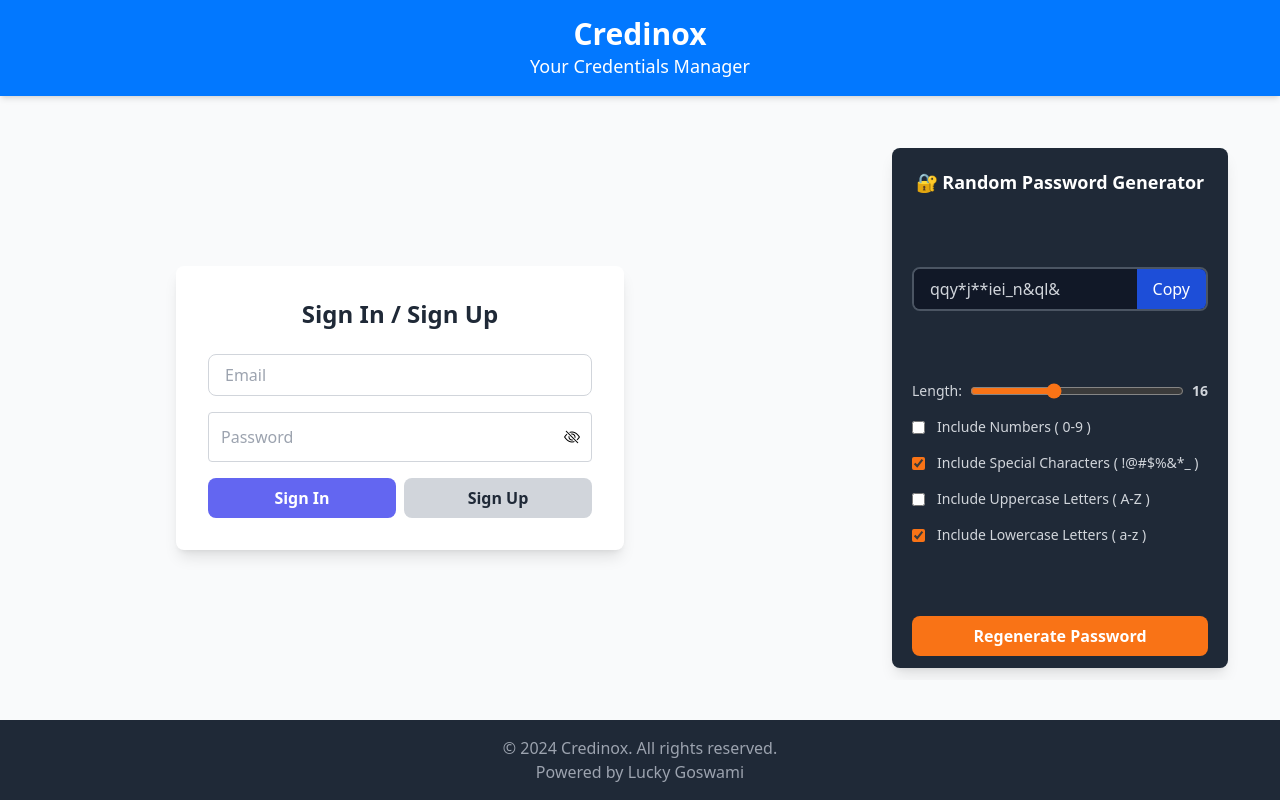
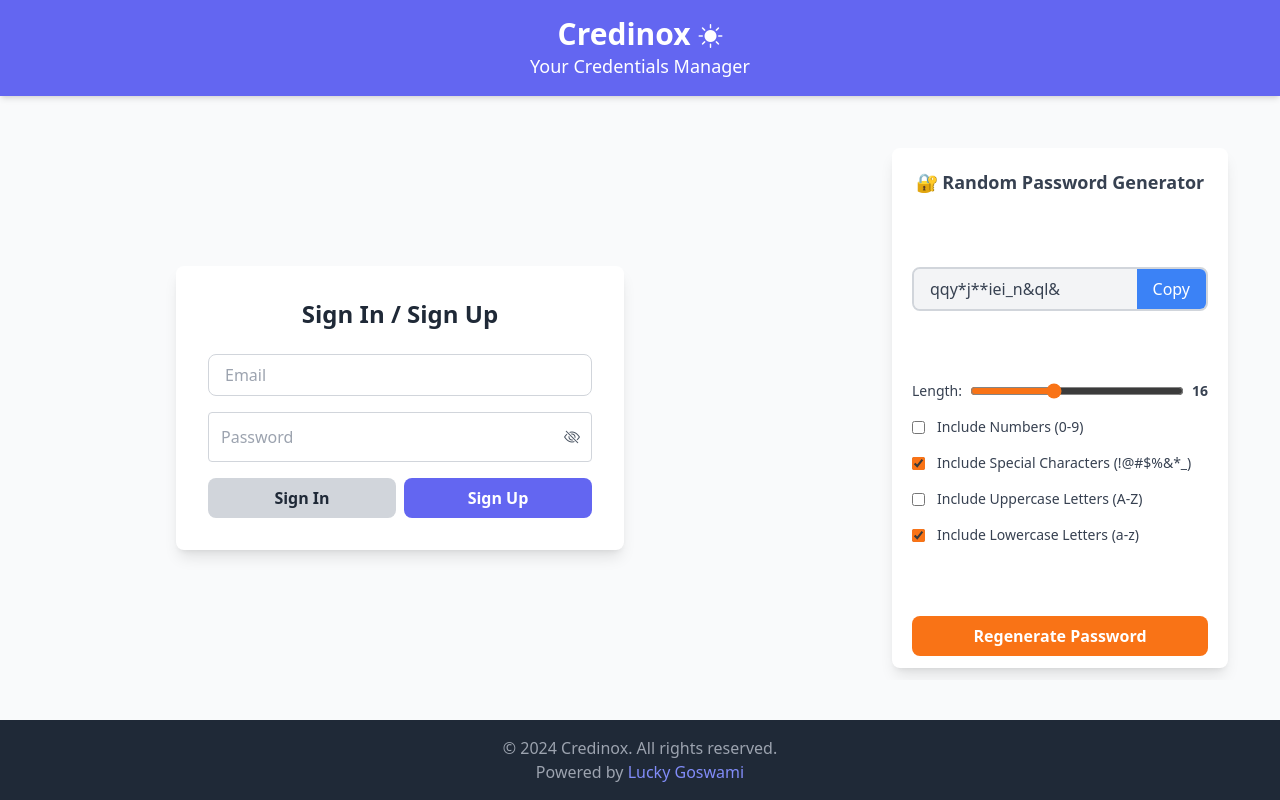
Before and after one commit to luckygoswami/Credinox, a React (Vite) app: page / in a window 1280 px wide. Built offline with nearby package versions, Linux system fonts and the light colour scheme; no server answers.

Commit message:
add theme mode support

```diff
--- a/package.json
+++ b/package.json
@@ -1,7 +1,7 @@
 {
   "name": "credinox",
   "private": true,
-  "version": "4.6.0",
+  "version": "4.7.0",
   "type": "module",
   "scripts": {
     "dev": "vite",
--- a/src/App.jsx
+++ b/src/App.jsx
@@ -31,6 +31,7 @@
   const [service, setService] = useState("");
   const [userEmail, setUserEmail] = useState("");
   const [userPassword, setUserPassword] = useState("");
+  const [darkMode, setDarkMode] = useState(false);
 
   const { setCurrentCredential } = useContext(UserContext);
 
@@ -187,6 +188,11 @@
     setCredentials(passwordList);
   };
 
+  const toggleTheme = () => {
+    setDarkMode((prev) => !prev);
+    document.querySelector("html").classList.toggle("dark");
+  };
+
   const DashboardProps = {
     user,
     handleLogout,
@@ -212,10 +218,20 @@
   };
 
   return (
-    <div className="sm:h-screen bg-gray-50 grid grid-rows-[auto_1fr_auto]">
-      <header className=" bg-[#0278ff] py-4 shadow-md">
+    <div className="sm:h-screen bg-gray-50 transition duration-300 dark:bg-gray-900 grid grid-rows-[auto_1fr_auto]">
+      <header className="bg-indigo-500 transition duration-300 dark:bg-indigo-700 py-4 shadow-md">
         <div className="container mx-auto text-center">
-          <h1 className="text-3xl font-bold text-white">Credinox</h1>
+          <h1 className="text-3xl font-bold text-white">
+            Credinox&nbsp;
+            <button
+              id="theme-btn"
+              onClick={toggleTheme}
+            >
+              <i
+                className={`text-2xl bi bi-${darkMode ? "moon-stars" : "sun"}-fill`}
+              ></i>
+            </button>
+          </h1>
           <p className="text-white text-lg">Your Credentials Manager</p>
         </div>
       </header>
@@ -225,14 +241,15 @@
         <PasswordGenerator />
       </main>
 
-      <footer className="bg-gray-800 py-4">
-        <div className="container mx-auto text-center text-gray-400">
+      <footer className="bg-gray-800 transition duration-300 dark:bg-gray-700 py-4">
+        <div className="container mx-auto text-center text-gray-400 transition duration-300 dark:text-gray-300">
           &copy; {new Date().getFullYear()} Credinox. All rights reserved. <br />
           Powered by{" "}
           <a
             href="https://github.com/Luckygoswami"
             target="_blank"
             rel="noopener noreferrer"
+            className="text-indigo-400 transition duration-300 dark:text-indigo-300 hover:underline"
           >
             Lucky Goswami
           </a>
--- a/src/components/AuthForm.jsx
+++ b/src/components/AuthForm.jsx
@@ -13,7 +13,7 @@
 
   // Event handler for keydown
   const handleKeyDown = (e) => {
-    e.key === 'Enter' && handleSignIn();
+    e.key === "Enter" && handleSignIn();
   };
 
   useEffect(() => {
@@ -28,8 +28,8 @@
 
   return (
     <div className="flex items-center justify-center p-3 sm:w-[60%]">
-      <div className="bg-white p-8 rounded-lg shadow-lg w-full max-w-md">
-        <h2 className="text-2xl font-semibold text-center text-gray-800 mb-6">
+      <div className="bg-white dark:bg-gray-800 p-8 rounded-lg shadow-lg w-full max-w-md transition duration-300">
+        <h2 className="text-2xl font-semibold text-center text-gray-800 dark:text-gray-200 mb-6 transition duration-300">
           Sign In / Sign Up
         </h2>
         <div className="space-y-4">
@@ -38,7 +38,7 @@
             placeholder="Email"
             value={userEmail}
             onChange={(e) => setUserEmail(e.target.value)}
-            className="w-full px-4 py-2 border border-gray-300 rounded-lg focus:outline-none focus:border-indigo-500"
+            className="w-full px-4 py-2 border border-gray-300 dark:border-gray-600 rounded-lg focus:outline-none focus:border-indigo-500 dark:bg-gray-700 dark:text-gray-200 transition duration-300"
           />
           <PasswordWrapper
             value={userPassword}
@@ -49,13 +49,13 @@
           <div className="flex justify-between space-x-2">
             <button
               onClick={handleSignIn}
-              className="w-full bg-indigo-500 text-white py-2 rounded-lg font-semibold hover:bg-indigo-600 transition duration-300"
+              className="w-full bg-gray-300 dark:bg-gray-600 text-gray-800 dark:text-gray-200 py-2 rounded-lg font-semibold hover:bg-gray-400 dark:hover:bg-gray-500 transition duration-300"
             >
               Sign In
             </button>
             <button
               onClick={handleSignUp}
-              className="w-full bg-gray-300 text-gray-800 py-2 rounded-lg font-semibold hover:bg-gray-400 transition duration-300"
+              className="w-full bg-indigo-500 text-white py-2 rounded-lg font-semibold hover:bg-indigo-600 transition duration-300"
             >
               Sign Up
             </button>
--- a/src/components/PasswordGenerator.jsx
+++ b/src/components/PasswordGenerator.jsx
@@ -14,11 +14,10 @@
     let pass = "";
     let str = "";
 
-    if (uppercaseAllowed) str += 'ABCDEFGHIJKLMNOPQRSTUVWXYZ';
-    if (lowercaseAllowed) str += 'abcdefghijklmnopqrstuvwxyz';
+    if (uppercaseAllowed) str += "ABCDEFGHIJKLMNOPQRSTUVWXYZ";
+    if (lowercaseAllowed) str += "abcdefghijklmnopqrstuvwxyz";
     if (numberAllowed) str += "0123456789";
-    // if (charAllowed) str += '!@#$%^&*()-_=+[]{}|;:",.<>?/~`';
-    if (charAllowed) str += '!@#$%&*_';
+    if (charAllowed) str += "!@#$%&*_";
 
     for (let i = 1; i <= length; i++) {
       let char = Math.floor(Math.random() * str.length + 1);
@@ -26,7 +25,14 @@
     }
 
     setPassword(pass);
-  }, [length, numberAllowed, charAllowed, uppercaseAllowed, lowercaseAllowed, setPassword]);
+  }, [
+    length,
+    numberAllowed,
+    charAllowed,
+    uppercaseAllowed,
+    lowercaseAllowed,
+    setPassword,
+  ]);
 
   const copyPasswordToClipboard = useCallback(() => {
     passwordRef.current?.select();
@@ -35,36 +41,45 @@
 
   useEffect(() => {
     passwordGenerator();
-  }, [length, charAllowed, numberAllowed, uppercaseAllowed, lowercaseAllowed, passwordGenerator]);
+  }, [
+    length,
+    charAllowed,
+    numberAllowed,
+    uppercaseAllowed,
+    lowercaseAllowed,
+    passwordGenerator,
+  ]);
 
   return (
     <div className="w-full sm:w-[30%] p-3 min-h-[400px] sm:h-auto flex justify-center">
-      <div className="w-full h-full pt-5 pb-3 px-5 flex flex-col justify-between max-w-md shadow-lg rounded-lg text-orange-500 bg-gray-800 overflow-auto">
+      <div className="w-full h-full pt-5 pb-3 px-5 flex flex-col justify-between max-w-md shadow-lg rounded-lg text-orange-500 bg-white transition duration-300 dark:bg-gray-800 dark:text-orange-500 overflow-auto">
         {/* Header */}
-        <h1 className="text-white text-center text-lg font-semibold">🔐 Random Password Generator</h1>
+        <h1 className="text-center text-lg font-semibold text-gray-700 transition duration-300 dark:text-white">
+          🔐 Random Password Generator
+        </h1>
 
-        {/* Password Field */}
-        <div className="password-input flex items-center rounded-lg overflow-hidden border-2 border-gray-600 bg-gray-900">
+        {/* Password Display Section */}
+        <div className="password-input flex items-center rounded-lg overflow-hidden border-2 border-gray-300 transition duration-300 dark:border-gray-600 bg-gray-100 dark:bg-gray-900">
           <input
             type="text"
             value={password}
-            className="outline-none w-full py-2 px-4 bg-gray-900 text-gray-300"
+            className="outline-none w-full py-2 px-4 bg-gray-100 transition duration-300 dark:bg-gray-900 text-gray-700 dark:text-gray-300"
             placeholder="Generated Password"
             readOnly
             ref={passwordRef}
           />
           <button
             onClick={copyPasswordToClipboard}
-            className="outline-none bg-blue-700 hover:bg-blue-600 transition text-white px-4 py-2 font-medium shrink-0"
+            className="bg-blue-500 hover:bg-blue-400 transition duration-300 dark:bg-blue-700 dark:hover:bg-blue-600 text-white px-4 py-2 font-medium shrink-0"
           >
             Copy
           </button>
         </div>
 
         {/* Password Options */}
-        <div className="password-options flex flex-col text-sm gap-y-4 text-gray-300">
-          {/* Length Slider */}
-          <div className="flex items-center justify-between  gap-x-2">
+        <div className="password-options flex flex-col text-sm gap-y-4 text-gray-700 transition duration-300 dark:text-gray-300">
+          {/* Password Length */}
+          <div className="flex items-center justify-between gap-x-2">
             <label className="flex items-center gap-x-2 w-full">
               <span>Length:</span>
               <input
@@ -72,59 +87,79 @@
                 min={6}
                 max={32}
                 value={length}
-                className="cursor-pointer accent-orange-500 w-[100%]"
+                className="cursor-pointer accent-orange-500 w-full"
                 onChange={(e) => setLength(e.target.value)}
               />
             </label>
             <span className="font-semibold">{length}</span>
           </div>
 
-          {/* Numbers Toggle */}
+          {/* Toggle for including numbers */}
           <div className="flex items-center gap-x-3">
             <input
               type="checkbox"
-              defaultChecked={numberAllowed}
+              checked={numberAllowed}
               id="numberInput"
               className="accent-orange-500 cursor-pointer"
-              onChange={() => setNumberAllowed((prev) => !prev)}
+              onChange={() => setNumberAllowed(!numberAllowed)}
             />
-            <label htmlFor="numberInput" className="cursor-pointer">Include Numbers ( 0-9 )</label>
+            <label
+              htmlFor="numberInput"
+              className="cursor-pointer"
+            >
+              Include Numbers (0-9)
+            </label>
           </div>
 
-          {/* Special Characters Toggle */}
+          {/* Toggle for including special characters */}
           <div className="flex items-center gap-x-3">
             <input
               type="checkbox"
-              defaultChecked={charAllowed}
+              checked={charAllowed}
               id="charInput"
               className="accent-orange-500 cursor-pointer"
-              onChange={() => setCharAllowed((prev) => !prev)}
+              onChange={() => setCharAllowed(!charAllowed)}
             />
-            <label htmlFor="charInput" className="cursor-pointer">Include Special Characters ( !@#$%&*_ )</label>
+            <label
+              htmlFor="charInput"
+              className="cursor-pointer"
+            >
+              Include Special Characters (!@#$%&*_)
+            </label>
           </div>
 
-          {/* Uppercase Toggle */}
+          {/* Toggle for including uppercase letters */}
           <div className="flex items-center gap-x-3">
             <input
               type="checkbox"
-              defaultChecked={uppercaseAllowed}
+              checked={uppercaseAllowed}
               id="uppercaseInput"
               className="accent-orange-500 cursor-pointer"
-              onChange={() => setUppercaseAllowed((prev) => !prev)}
+              onChange={() => setUppercaseAllowed(!uppercaseAllowed)}
             />
-            <label htmlFor="charInput" className="cursor-pointer">Include Uppercase Letters ( A-Z )</label>
+            <label
+              htmlFor="uppercaseInput"
+              className="cursor-pointer"
+            >
+              Include Uppercase Letters (A-Z)
+            </label>
           </div>
 
-          {/* Lowercase Toggle */}
+          {/* Toggle for including lowercase letters */}
           <div className="flex items-center gap-x-3">
             <input
               type="checkbox"
-              defaultChecked={lowercaseAllowed}
+              checked={lowercaseAllowed}
               id="lowercaseInput"
               className="accent-orange-500 cursor-pointer"
-              onChange={() => setLowercaseAllowed((prev) => !prev)}
+              onChange={() => setLowercaseAllowed(!lowercaseAllowed)}
             />
-            <label htmlFor="charInput" className="cursor-pointer">Include Lowercase Letters ( a-z )</label>
+            <label
+              htmlFor="lowercaseInput"
+              className="cursor-pointer"
+            >
+              Include Lowercase Letters (a-z)
+            </label>
           </div>
         </div>
 
@@ -137,7 +172,6 @@
         </button>
       </div>
     </div>
-
   );
 }
 
--- a/src/components/PasswordWrapper.jsx
+++ b/src/components/PasswordWrapper.jsx
@@ -10,13 +10,13 @@
         placeholder="Password"
         value={value}
         onChange={onChange}
-        className="p-3 pr-10  border border-gray-300 rounded focus:outline-none focus:ring-2 focus:ring-blue-500 w-full"
+        className="p-3 pr-10 border border-gray-300 dark:border-gray-600 rounded focus:outline-none focus:ring-2 focus:ring-blue-500 dark:bg-gray-700 dark:text-gray-200 w-full transition duration-300"
       />
       <button
         type="button"
-        tabIndex='-1'
+        tabIndex="-1"
         onClick={() => setPassVisibility(!passVisibility)}
-        className="absolute inset-y-0 right-3 flex items-center"
+        className="absolute inset-y-0 right-3 flex items-center text-gray-600 dark:text-gray-400 transition duration-300"
       >
         <i className={`bi ${passVisibility ? "bi-eye" : "bi-eye-slash"}`}></i>
       </button>
--- a/tailwind.config.js
+++ b/tailwind.config.js
@@ -1,6 +1,7 @@
 /** @type {import('tailwindcss').Config} */
 export default {
   content: ["./index.html", "./src/**/*.{js,ts,jsx,tsx}"],
+  darkMode: "class",
   theme: {
     extend: {},
   },
```
Also changed, not shown: src/components/Dashboard.jsx (+25 -19 lines), src/components/EditCredentialForm.jsx (+10 -7 lines), 1 other file (tests, documents, lock files or other folders).
